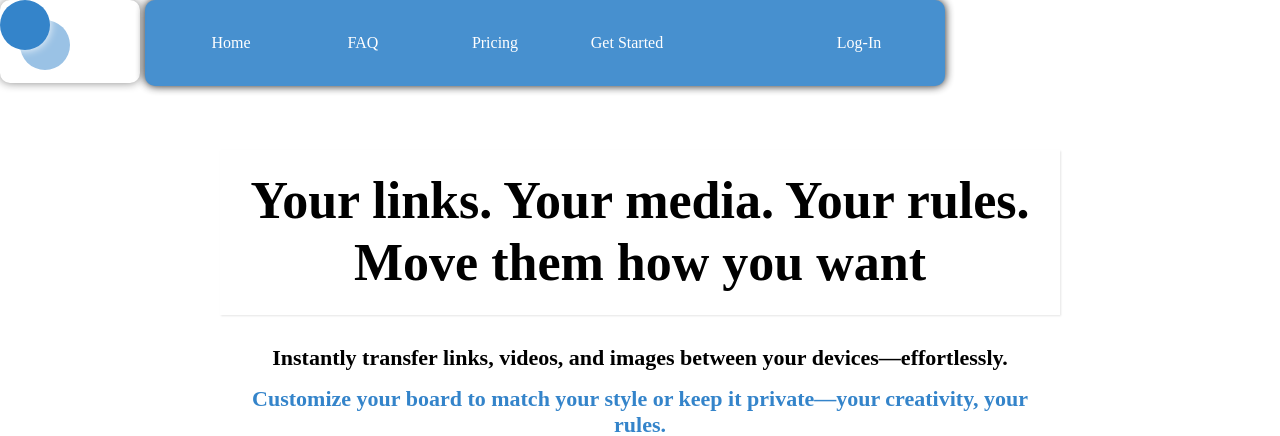
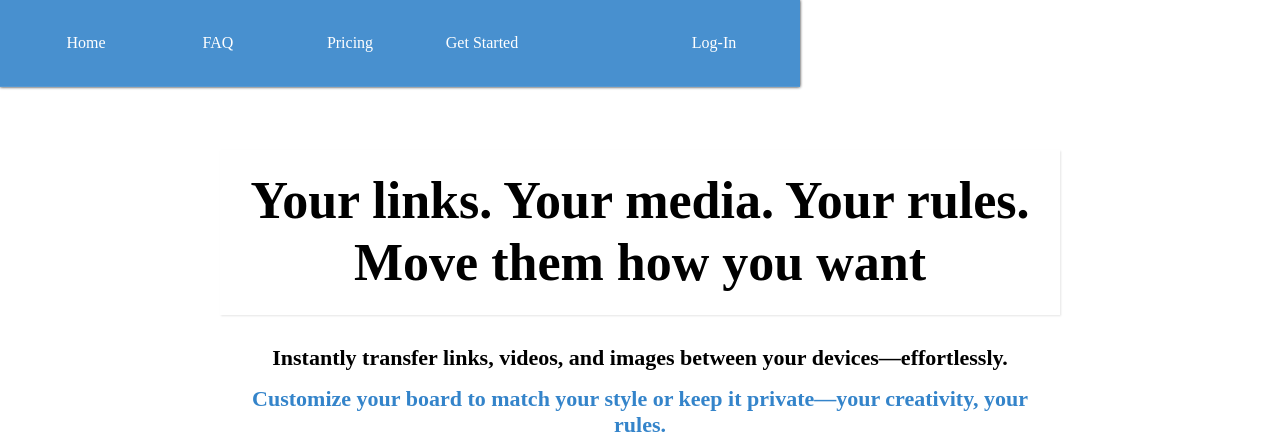
Before and after one commit to twixter51/MyBoard, a Django app: page / in a window 1280 px wide; the page is wider, and only the part inside the window is pictured. Shown: the top 436 px of that part. Run offline with Django 5.2, Linux system fonts and the light colour scheme; some libraries are stand-ins or nearby versions.

Commit message:
Nav Bar Changes

```diff
--- a/Entry/templates/entries/home.html
+++ b/Entry/templates/entries/home.html
@@ -43,20 +43,25 @@
     {% endif %}
 
 
-    <div class="" style="display: flex;">
 
-        <div class="userProfileHolder lpbtn-secondary" style="align-items: center; justify-content: center;">
-            <div class="container userProf " style="position: fixed;">
+    {% if is_premium %}
+        <!-- Premium banner -->
+        <div class="app-banner" id="premiumBanner" role="status" aria-live="polite" style="background:transparent; backdrop-filter:none; color:#3484ca;  z-index: -1;">
+            <div class="container2" id="" style="position:relative; margin:90px 1000px 0 auto; width:auto; background: transparent; padding:8px 12px; display:flex; align-items:center; gap:8px; border-radius:12px; z-index: -1;">
 
+
+                <div class="app-banner__text" id="" style="font-size:14px; color:#3484ca; margin:0; z-index: 999;">🌟 Premium 🌟 You have {{time_left.days}} days left</div>
 
             </div>
         </div>
-        <div class="container userProf" style="position: fixed;  align-items: center; justify-content: center;">
+    {%endif%}
 
 
-        </div>
+    <div class="" style="display: flex;">
 
-       <ul class="navigationMain" style="">
+
+
+       <ul class="navigationMain" id="navigationMain" style="">
             <nav class="navigation">
                     <li> <a href="{% url 'home' %}">Home</a> </li>
                     <li> <a href="#FAQ">FAQ</a> </li>
@@ -73,6 +78,24 @@
 
         </ul>
 
+        <script>
+            let lastScrollY = window.scrollY;
+            const navbar = document.getElementById("navigationMain")
+            const navbar2 = document.getElementsByClassName("app-banner")
+
+            window.addEventListener("scroll", () => {
+            if (window.scrollY > lastScrollY && window.scrollY > 1) {
+                navbar.classList.add("hidden");
+                navbar2[0].classList.add("hidden");
+            } else {
+                navbar.classList.remove("hidden");
+                navbar2[0].classList.remove("hidden");
+            }
+            lastScrollY = window.scrollY;
+            });
+
+        </script>
+
     </div>
 
 
@@ -80,18 +103,6 @@
 
 
 
-
-    {% if is_premium %}
-        <!-- Premium banner -->
-        <div class="app-banner" id="premiumBanner" role="status" aria-live="polite" style="background:transparent; backdrop-filter:none; color:#3484ca;  z-index: -1;">
-            <div class="container2" style="position:relative; margin:90px 1000px 0 auto; width:auto; background: transparent; padding:8px 12px; display:flex; align-items:center; gap:8px; border-radius:12px; z-index: -1;">
-
-
-                <div class="app-banner__text" style="font-size:14px; color:#3484ca; margin:0; z-index: 999;">🌟 Premium 🌟 You have {{time_left.days}} days left</div>
-
-            </div>
-        </div>
-    {%endif%}
 
 
 
@@ -204,6 +215,7 @@
 
 
     {%endif%}
+
 
 
 
--- a/MyBoard/static/css/styles.css
+++ b/MyBoard/static/css/styles.css
@@ -11,8 +11,40 @@ body::-webkit-scrollbar {
     display: flex;
     justify-content: center;
     align-items: center;
-    height: 50vh; /* Adjust as needed */
+    height: 50vh;
 }
+
+/* nav bar */
+
+.navigationMain {
+    background-color: #3484ca;
+    padding: 20px;
+    height: fit-content;
+    width:fit-content;
+    display: flex;
+    flex-direction: column;
+    box-shadow: 0 0 3px rgb(0, 0, 0);
+    opacity: 0.9;
+    transform: translateY(0);
+    transition: transform 0.3s cubic-bezier(0.4, 0, 0.2, 1), opacity 0.1s ease;
+    backdrop-filter: blur(12px);
+    list-style-type: none;
+    margin-top: 0px;
+    overflow: hidden;
+    top: 0;
+    position: fixed;
+    z-index: 9999;
+    border-bottom: 1px solid rgba(255, 255, 255, 0.08);
+
+
+}
+
+
+.navigationMain.hidden{
+  transform: translateY(50%);
+  opacity: 0;
+}
+
 
 
 /* Style the container */
@@ -20,7 +52,7 @@ body::-webkit-scrollbar {
     background-color: #ffffff;
     padding: 0px;
     border-radius: 8px;
-    box-shadow: 0 0 10px #ffffff;
+    box-shadow: 0 0 3px #000000;
     max-width: 600px;
 
     text-align: center;
@@ -225,71 +257,6 @@ h2 {
 }
 
 
-.navigationMain {
-    background-color: #3484ca;
-    padding: 20px;
-    height: fit-content;
-    width:fit-content;
-    display: flex;
-    flex-direction: column;
-    box-shadow: 0 0 10px rgb(0, 0, 0);
-    margin-left: 145px;
-    opacity: 0.9;
-    border-radius: 10px;
-    list-style-type: none;
-    margin-top: 0px;
-    overflow: hidden;
-    top: 0;
-    position: fixed;
-    z-index: 2;
-
-}
-
-.logo{
-
-
-    position: fixed;
-    height: 150px;
-    width: auto;
-    margin-top: -50px;
-    margin-left: -42px;
-    object-fit: contain;
-
-    top: 0;
-    left: 0;
-
-
-}
-
-
-.userProfileHolder{
-    position: fixed;
-    top: 0;
-    left: 0;
-    padding: 20px;
-
-    width: 100px;
-    height:43px;
-    border-radius: 10px;
-    opacity: 0.5;
-    cursor: pointer;
-
-
-    object-fit: contain;
-    box-shadow: 0 0 10px #0f0f0f
-
-
-}
-
-
-
-
-.navigation a{
-    flex-direction: row;
-}
-
-
-
 .container2 {
     background-color: #ffffff;
     padding: 5px;
@@ -585,7 +551,7 @@ h1 {
     background-color: #3484ca;
     border-radius: 50%;
     display: inline-block;
-    vertical-align: middle;
+
     margin-bottom: 35px;
 
 
```
Also changed, not shown: other parts of MyBoard/static/css/styles.css (+14 -13 lines), README.md.
